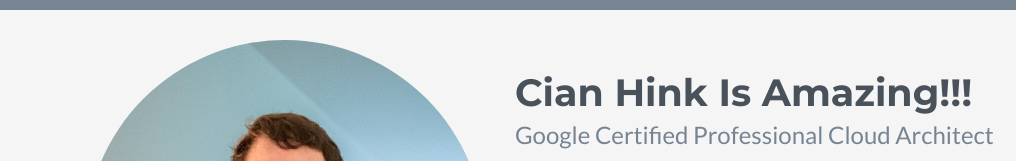
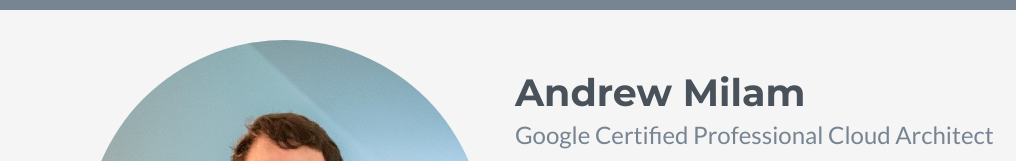
Before and after one commit to ammilam/portfolio-website, a plain HTML site: page index.html in a window 1280 px wide. Shown: the top 161 px of the page, 0-1016 px from the left. Drawn offline with nearby package versions, Linux system fonts and the light colour scheme; no server answers; some icons are missing.

Commit message:
Update index.html

```diff
--- a/index.html
+++ b/index.html
@@ -36,7 +36,7 @@
         <div class="container clearfix">
             <img class="profile-image img-fluid float-left rounded-circle" src="assets/images/pic.png" alt="profile image" />
             <div class="profile-content float-left">
-                <h1 class="name">Cian Hink Is Amazing!!!</h1>
+                <h1 class="name">Andrew Milam</h1>
                 <h2 class="desc">Google Certified Professional Cloud Architect</h2>
                 <h2 class="desc">Site Reliability Engineer</h2>
                 <ul class="social list-inline">
```
